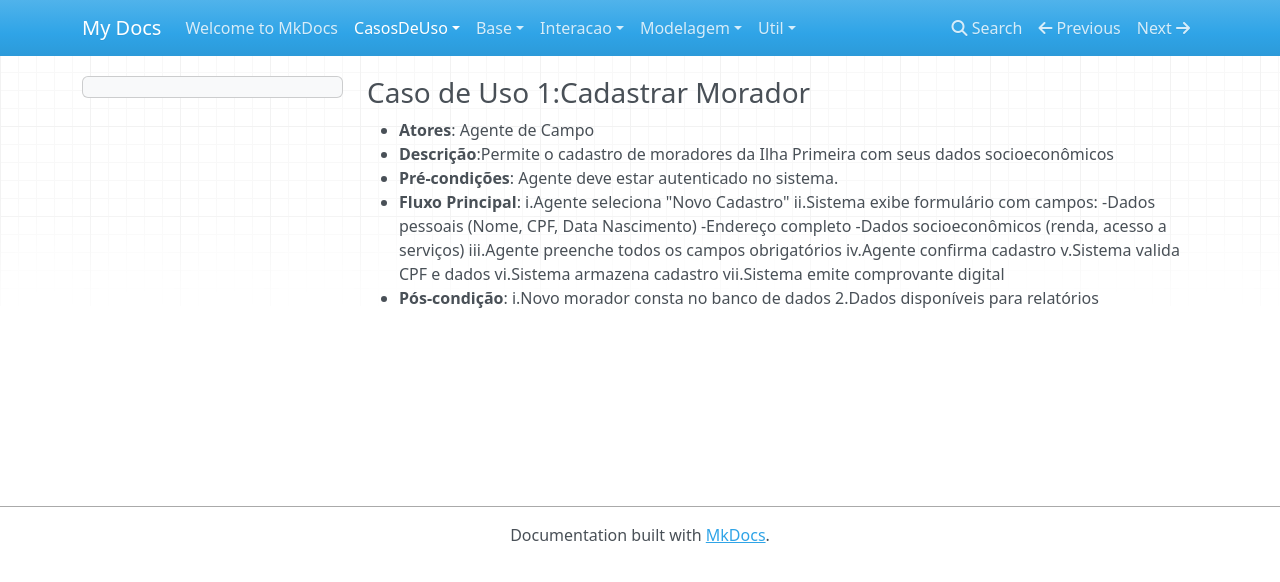
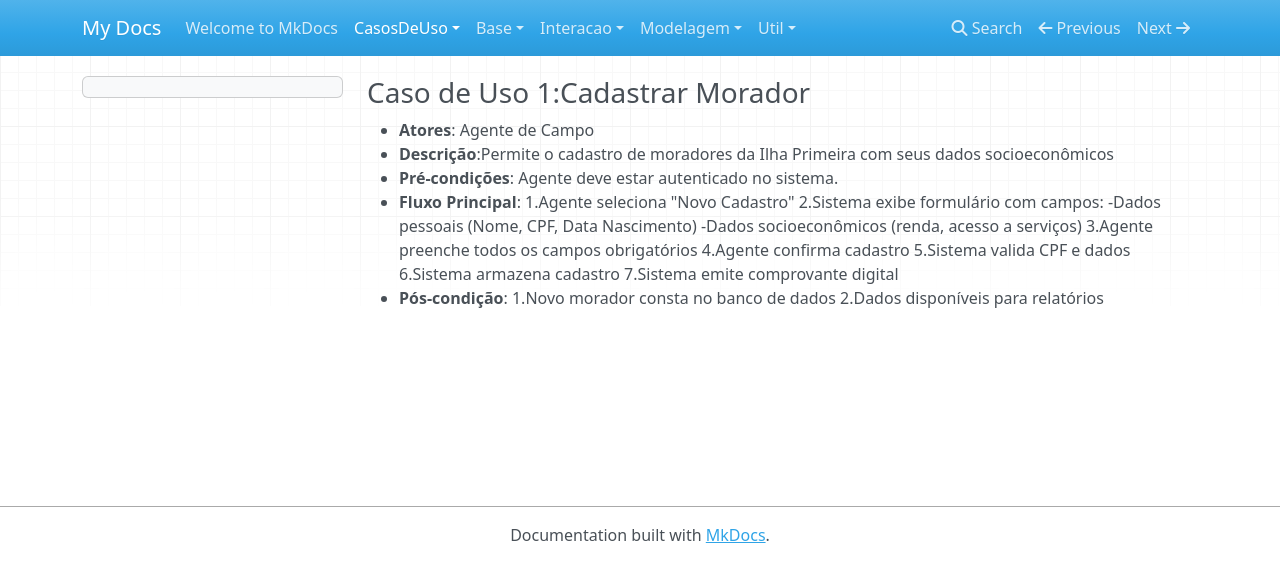
Before and after one commit to Projetos-de-Extensao/PBE_25.1_8002_IV, an MkDocs documentation site: the page built from docs/CasosDeUso/CasoDeUso1.md, in a window 1280 px wide. Shown: the top 582 px of the page. Built offline with MkDocs 1.6.1, drawn with Linux system fonts in a browser that asks for light colours; nearby versions of some CDN libraries.

Commit message:
Update CasoDeUso1.md

```diff
--- a/docs/CasosDeUso/CasoDeUso1.md
+++ b/docs/CasosDeUso/CasoDeUso1.md
@@ -3,16 +3,15 @@
 * **Descrição**:Permite o cadastro de moradores da Ilha Primeira com seus dados socioeconômicos
 * **Pré-condições**: Agente deve estar autenticado no sistema.
 * **Fluxo Principal**:
-    i.Agente seleciona "Novo Cadastro"
-    ii.Sistema exibe formulário com campos:
+    1.Agente seleciona "Novo Cadastro"
+    2.Sistema exibe formulário com campos:
     -Dados pessoais (Nome, CPF, Data Nascimento)
-    -Endereço completo
     -Dados socioeconômicos (renda, acesso a serviços)
-    iii.Agente preenche todos os campos obrigatórios
-    iv.Agente confirma cadastro
-    v.Sistema valida CPF e dados
-      vi.Sistema armazena cadastro
-    vii.Sistema emite comprovante digital
+    3.Agente preenche todos os campos obrigatórios
+    4.Agente confirma cadastro
+    5.Sistema valida CPF e dados
+    6.Sistema armazena cadastro
+    7.Sistema emite comprovante digital
 * **Pós-condição**:
-i.Novo morador consta no banco de dados
+1.Novo morador consta no banco de dados
 2.Dados disponíveis para relatórios
```
